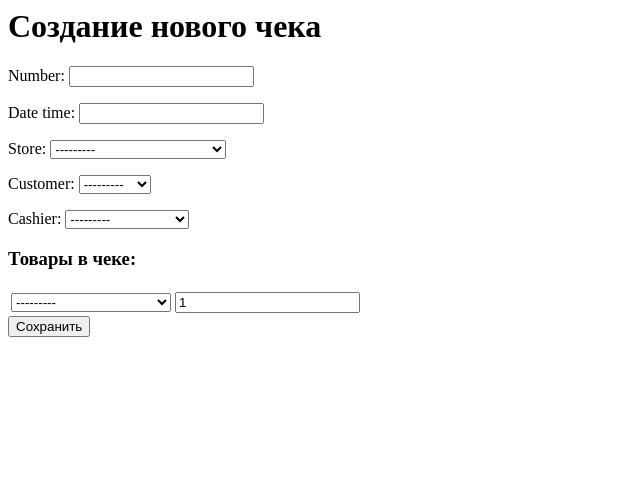
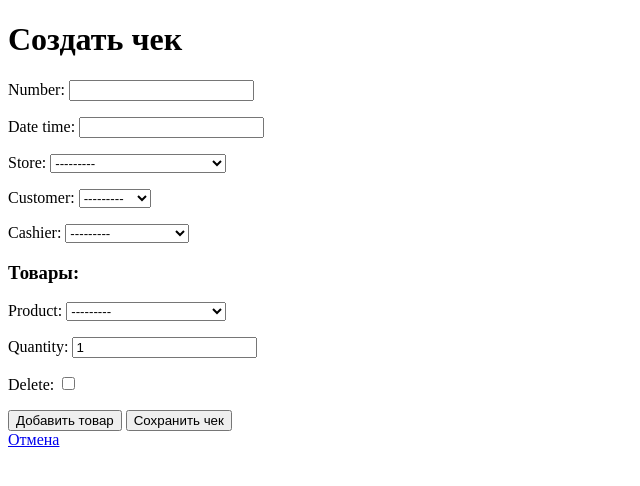
Before and after one commit to DezzLema/lab8rpp, a Django app: page /receipts/new/ in a window 1280 px wide. Shown: the top 486 px of the page, without its empty margins (0-640 px from the left). Run offline with Django 5.2, Linux system fonts and the light colour scheme; a user stored in the database is signed in; data comes from the database, SQL or seed files in the repository; both versions use the stored data as it was after the commit.

Commit message:
final_without_css

```diff
--- a/receipts/templates/receipts/receipt_form.html
+++ b/receipts/templates/receipts/receipt_form.html
@@ -1,26 +1,28 @@
-
-{% block content %}
-<h1>{% if form.instance.pk %}Редактирование чека №{{ form.instance.number }}{% else %}Создание нового чека{% endif %}</h1>
-
-<form method="post">
+<!DOCTYPE html>
+<html lang="ru">
+<head>
+    <meta charset="UTF-8">
+    <title>{% if form.instance.pk %}Редактировать чек{% else %}Создать чек{% endif %}</title>
+</head>
+<body>
+    <h1>{% if form.instance.pk %}Редактировать чек{% else %}Создать чек{% endif %}</h1>
+    <form method="post" id="receipt-form">
     {% csrf_token %}
     {{ form.as_p }}
 
-    <h3>Товары в чеке:</h3>
+    <h3>Товары:</h3>
     {{ formset.management_form }}
-    <table class="table">
+    <div id="products-form-container">
         {% for form in formset %}
-        <tr>
-            <td>{{ form.product }}</td>
-            <td>{{ form.quantity }}</td>
-            <td>{% if form.instance.pk %}{{ form.DELETE }}{% endif %}</td>
-        </tr>
+            <div class="product-form">
+                {{ form.as_p }}
+            </div>
         {% endfor %}
-    </table>
+    </div>
 
-    <button type="submit" class="btn btn-primary">Сохранить</button>
+    <button type="button" id="add-product" class="btn btn-secondary">Добавить товар</button>
+    <button type="submit" class="btn btn-primary">Сохранить чек</button>
 </form>
-
 <script>
 document.addEventListener('DOMContentLoaded', function() {
     const container = document.getElementById('products-form-container');
@@ -34,9 +36,9 @@ document.addEventListener('DOMContentLoaded', function() {
         newForm.innerHTML = `
             <p>
                 <label for="id_products-${formCount}-product">Товар:</label>
-                <select name="products-${formCount}-product" id="id_products-${formCount}-product">
+                <select name="products-${formCount}-product" id="id_products-${formCount}-product" class="product-select">
                     {% for product in products %}
-                        <option value="{{ product.id }}">{{ product.name }} ({{ product.price }})</option>
+                        <option value="{{ product.id }}">{{ product.name }}</option>
                     {% endfor %}
                 </select>
             </p>
@@ -56,4 +58,7 @@ document.addEventListener('DOMContentLoaded', function() {
     });
 });
 </script>
-{% endblock %}
+
+    <a href="{% url 'receipt_list' %}">Отмена</a>
+</body>
+</html>
--- a/receipts/templates/receipts/store_list.html
+++ b/receipts/templates/receipts/store_list.html
@@ -10,7 +10,7 @@
             <h1 class="d-inline-block mb-0"><i class="bi bi-shop"></i> Список магазинов</h1>
         </div>
 
-        {% if user.role == 'admin' or 'manager' %}
+        {% if user.role != 'cashier'%}
         <div>
             <a href="{% url 'store_create' %}" class="btn btn-success">
                 <i class="bi bi-plus-lg"></i> Добавить магазин
@@ -34,7 +34,7 @@
                     <th>ID</th>
                     <th>Название</th>
                     <th>Адрес</th>
-                    {% if user.role == 'admin' or 'manager' %}
+                    {% if user.role != 'cashier'%}
                     <th class="text-end">Действия</th>
                     {% endif %}
                 </tr>
@@ -46,7 +46,7 @@
                     <td>{{ store.name }}</td>
                     <td>{{ store.address }}</td>
                     <td>{{ store.created_at|date:"d.m.Y H:i" }}</td>
-                    {% if user.role == 'admin' or 'manager' %}
+                    {% if user.role != 'cashier'%}
                     <td class="text-end">
                         <div class="btn-group" role="group">
                             <a href="{% url 'store_update' pk=store.pk %}" class="btn btn-sm btn-outline-warning">
--- a/receipts/urls.py
+++ b/receipts/urls.py
@@ -22,6 +22,7 @@ urlpatterns = [
     path('<int:pk>/delete/', views.receipt_delete, name='receipt_delete'),
 
     # Новые URL для других сущностей
+    path('stores/<int:pk>/', views.store_detail, name='store_form'),
     path('employees/', admin_required(views.employee_list), name='employee_list'),
     path('stores/', views.store_list, name='store_list'),
     path('stores/new/', views.store_create, name='store_create'),
--- a/receipts/views.py
+++ b/receipts/views.py
@@ -78,7 +78,11 @@ def receipt_list(request):
         receipts = Receipt.objects.filter(cashier=request.user)
     else:
         receipts = Receipt.objects.all()
-    return render(request, 'receipts/receipt_list.html', {'receipts': receipts})
+
+    return render(request, 'receipts/receipt_list.html', {
+        'receipts': receipts,
+        'can_create': request.user.role in ['cashier', 'manager', 'admin']
+    })
 
 
 # Добавим аналогичные представления для всех сущностей
@@ -185,7 +189,7 @@ def store_update(request, pk):
         form = StoreForm(request.POST, instance=store)
         if form.is_valid():
             form.save()
-            return redirect('store_detail', pk=store.pk)
+            return redirect('store_list')
     else:
         form = StoreForm(instance=store)
     return render(request, 'receipts/store_form.html', {'form': form})
```
Also changed, not shown: receipts/templates/receipts/receipt_list.html (+10 -10 lines), db.sqlite3.
